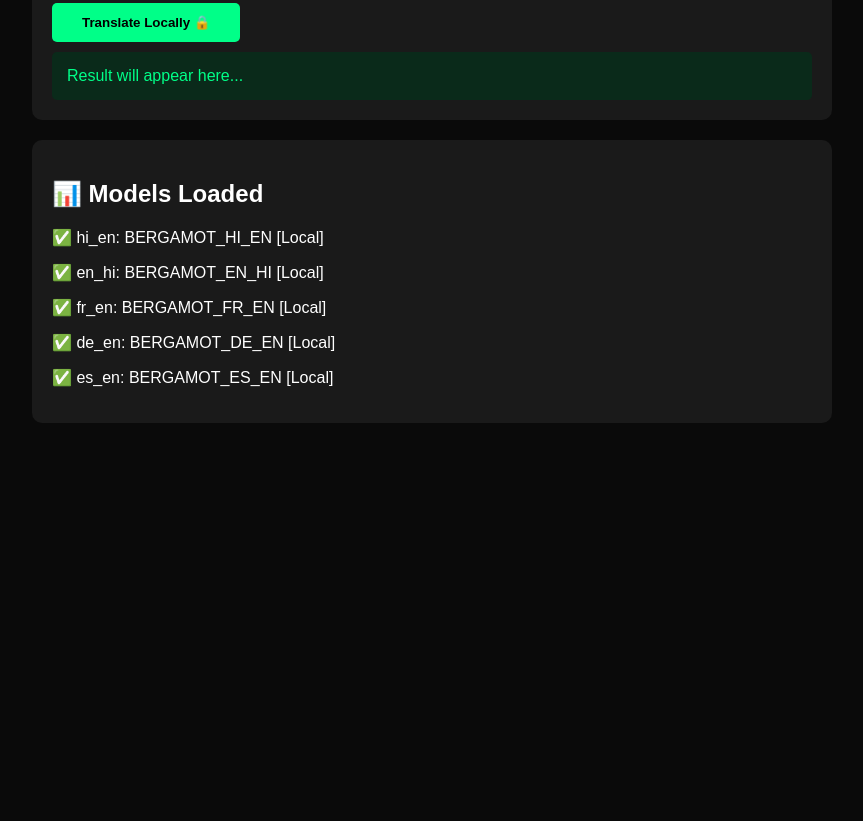
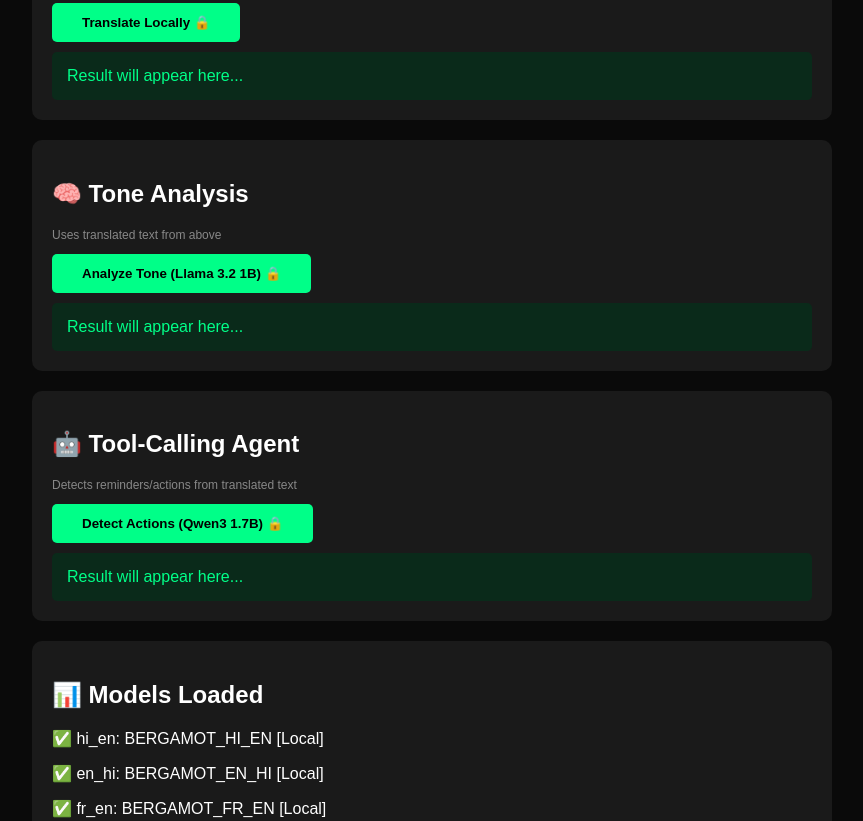
Before and after one commit to yogeshkampalliwar/QVAC-PrivacyVault, a website: page dashboard.html in a window 1280 px wide. Shown: the part 435-1256 px from the top of the page, without its empty margins (208-1071 px from the left). Before the commit the page ends 948 px from the top, so only its background shows below. Drawn offline with Linux system fonts and the light colour scheme.

Commit message:
Add tone analysis and tool-calling agent UI to dashboard

```diff
--- a/dashboard.html
+++ b/dashboard.html
@@ -28,6 +28,21 @@
   <textarea id="input" rows="4" placeholder="Enter text to translate..."></textarea>
   <button onclick="translate()">Translate Locally 🔒</button>
   <div class="result" id="result">Result will appear here...</div>
+</div>
+
+
+<div class="card">
+  <h2>🧠 Tone Analysis</h2>
+  <p style="font-size:12px;color:#888;">Uses translated text from above</p>
+  <button onclick="explainText()">Analyze Tone (Llama 3.2 1B) 🔒</button>
+  <div class="result" id="explainResult">Result will appear here...</div>
+</div>
+
+<div class="card">
+  <h2>🤖 Tool-Calling Agent</h2>
+  <p style="font-size:12px;color:#888;">Detects reminders/actions from translated text</p>
+  <button onclick="runAgent()">Detect Actions (Qwen3 1.7B) 🔒</button>
+  <div class="result" id="agentResult">Result will appear here...</div>
 </div>
 
 <div class="card">
@@ -128,6 +143,33 @@
     resultDiv.innerHTML = '❌ Connection error: ' + err.message;
   }
 }
+
+
+async function explainText() {
+  const translated = document.getElementById('result').innerText;
+  const original = document.getElementById('input').value;
+  document.getElementById('explainResult').innerText = 'Analyzing...';
+  const res = await fetch('/api/explain', {
+    method: 'POST',
+    headers: {'Content-Type': 'application/json'},
+    body: JSON.stringify({originalText: original, translatedText: translated, fromLang: "English", toLang: "Hindi"})
+  });
+  const data = await res.json();
+  document.getElementById('explainResult').innerText = JSON.stringify(data, null, 2);
+}
+
+async function runAgent() {
+  const translated = document.getElementById('result').innerText;
+  document.getElementById('agentResult').innerText = 'Detecting actions...';
+  const res = await fetch('/api/agent', {
+    method: 'POST',
+    headers: {'Content-Type': 'application/json'},
+    body: JSON.stringify({translatedText: translated})
+  });
+  const data = await res.json();
+  document.getElementById('agentResult').innerText = JSON.stringify(data, null, 2);
+}
+
 </script>
 </body>
 </html>
```
